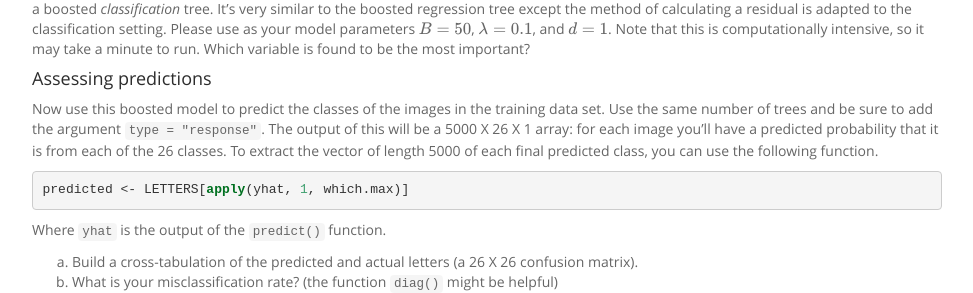
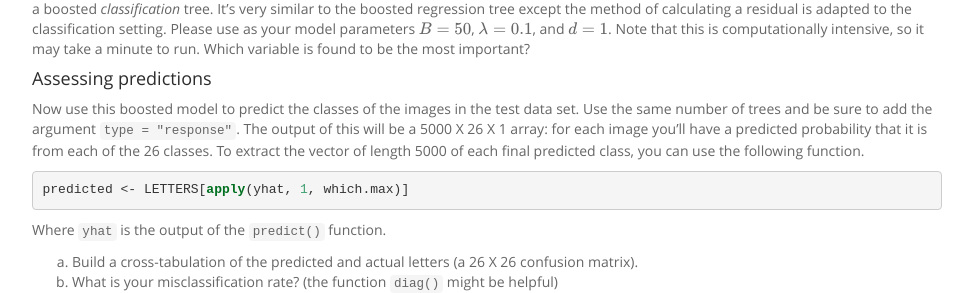
Before and after one commit to andrewpbray/math-243-spring-2016, a Jekyll site: the page assets/week-09/lab-7.html, which Jekyll copies as it is, in a window 1280 px wide. Shown: the part 1235-1528 px from the top of the page, without its empty margins (153-1126 px from the left). Built offline with Jekyll 4.4.1, drawn with Linux system fonts in a browser that asks for light colours; formulas are drawn with MathJax 3.

Commit message:
fix typo

````diff
--- a/assets/week-09/lab-7.Rmd
+++ b/assets/week-09/lab-7.Rmd
@@ -48,7 +48,7 @@ Contruct a boosted tree to predict the class of the training images (the letters
 
 #### Assessing predictions
 
-Now use this boosted model to predict the classes of the images in the training data set. Use the same number of trees and be sure to add the argument `type = "response"`. The output of this will be a 5000 X 26 X 1 array: for each image you'll have a predicted probability that it is from each of the 26 classes. To extract the vector of length 5000 of each final predicted class, you can use the following function.
+Now use this boosted model to predict the classes of the images in the test data set. Use the same number of trees and be sure to add the argument `type = "response"`. The output of this will be a 5000 X 26 X 1 array: for each image you'll have a predicted probability that it is from each of the 26 classes. To extract the vector of length 5000 of each final predicted class, you can use the following function.
 
 ```{r eval = FALSE}
 predicted <- LETTERS[apply(yhat, 1, which.max)]
--- a/assets/week-09/lab-7.html
+++ b/assets/week-09/lab-7.html
@@ -175,7 +175,7 @@ train &lt;-<span class="st"> </span><span class="kw">sample</span>(<span class="
 </div>
 <div id="assessing-predictions" class="section level4">
 <h4>Assessing predictions</h4>
-<p>Now use this boosted model to predict the classes of the images in the training data set. Use the same number of trees and be sure to add the argument <code>type = &quot;response&quot;</code>. The output of this will be a 5000 X 26 X 1 array: for each image you’ll have a predicted probability that it is from each of the 26 classes. To extract the vector of length 5000 of each final predicted class, you can use the following function.</p>
+<p>Now use this boosted model to predict the classes of the images in the test data set. Use the same number of trees and be sure to add the argument <code>type = &quot;response&quot;</code>. The output of this will be a 5000 X 26 X 1 array: for each image you’ll have a predicted probability that it is from each of the 26 classes. To extract the vector of length 5000 of each final predicted class, you can use the following function.</p>
 <div class="sourceCode"><pre class="sourceCode r"><code class="sourceCode r">predicted &lt;-<span class="st"> </span>LETTERS[<span class="kw">apply</span>(yhat, <span class="dv">1</span>, which.max)]</code></pre></div>
 <p>Where <code>yhat</code> is the output of the <code>predict()</code> function.</p>
 <ol style="list-style-type: lower-alpha">
````
